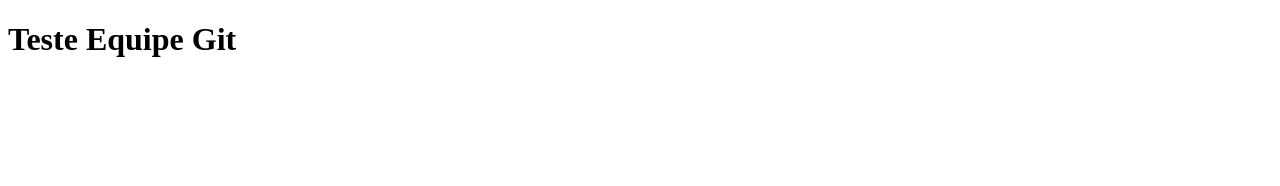
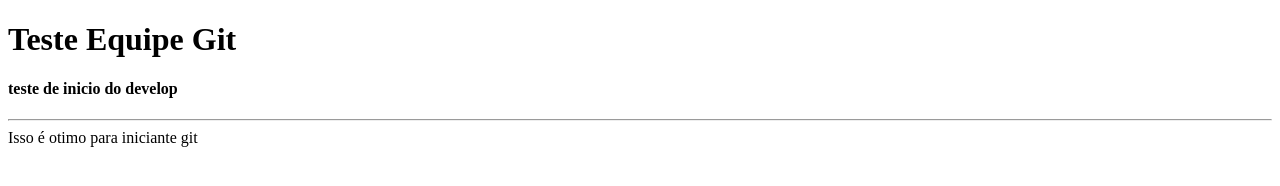
Before and after one commit to CakonChan/test-equipe, a plain HTML site: page index.html in a window 1280 px wide. Drawn offline with Linux system fonts and the light colour scheme.

Commit message:
atualizado para Develop

```diff
--- a/index.html
+++ b/index.html
@@ -12,6 +12,11 @@
     <h1>
         Teste Equipe Git
     </h1>
+
+    <h4>
+        teste de inicio do develop
+    </h4>
+    <hr> Isso é otimo para iniciante git
 </body>
 
 </html>
```
